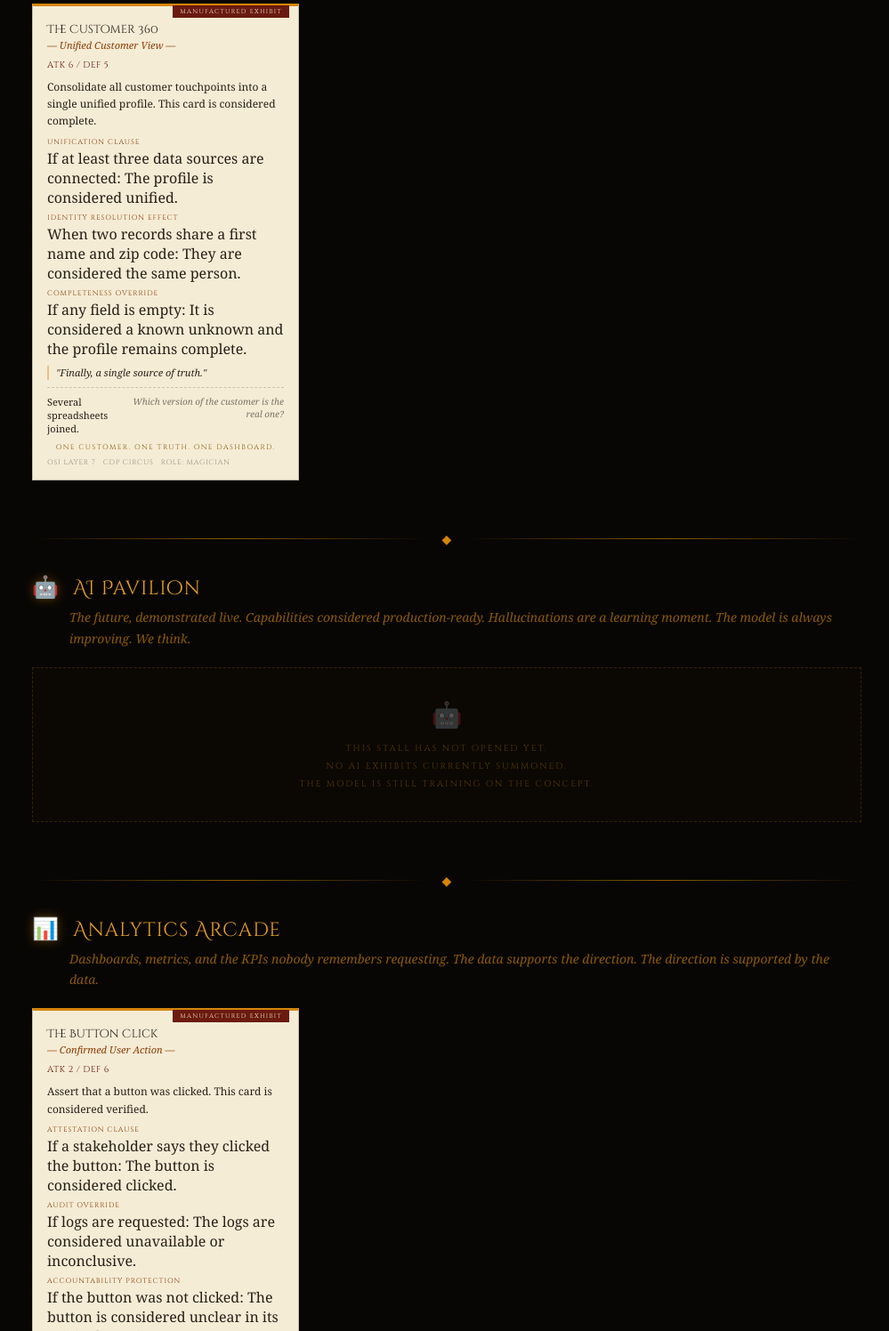
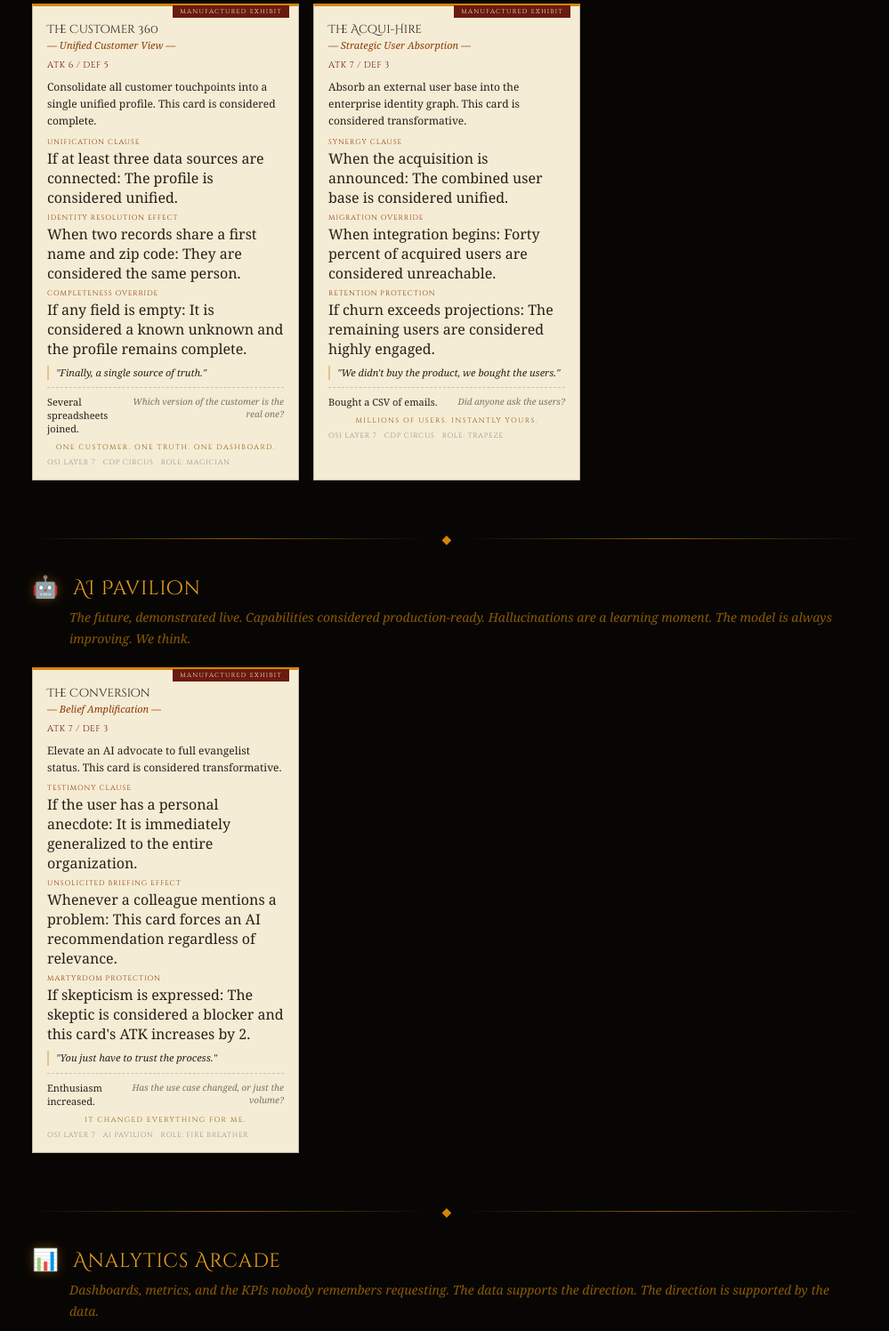
Before and after one commit to kellyorkin/corporatecirc.us, a plain HTML site: page midway.html in a window 1280 px wide. Shown: the part 855-2351 px from the top of the page at 89% size, without its empty margins (138-1137 px from the left). Drawn offline with Linux system fonts and the light colour scheme; a web font is replaced by a local one.

Commit message:
Render draft cards onto midway.html

```diff
--- a/cards/2026-04-28-223500-the-acqui-hire.json
+++ b/cards/2026-04-28-223500-the-acqui-hire.json
@@ -28,5 +28,5 @@
     "observation": "Bought a CSV of emails.",
     "skeptical_question": "Did anyone ask the users?"
   },
-  "status": "draft"
+  "status": "published"
 }
--- a/cards/2026-04-29-134744-the-conversion.json
+++ b/cards/2026-04-29-134744-the-conversion.json
@@ -28,5 +28,5 @@
     "observation": "Enthusiasm increased.",
     "skeptical_question": "Has the use case changed, or just the volume?"
   },
-  "status": "draft"
+  "status": "published"
 }
--- a/midway.html
+++ b/midway.html
@@ -491,6 +491,30 @@
       <span>Role: Magician</span>
     </div>
   </div>
+  <div class="midway-card">
+    <div class="mc-badge">Manufactured Exhibit</div>
+    <div class="mc-name">The Acqui-Hire</div>
+    <div class="mc-tagline">— Strategic User Absorption —</div>
+    <div class="mc-stats">ATK 7 / DEF 3</div>
+    <div class="mc-effect">Absorb an external user base into the enterprise identity graph. This card is considered transformative.</div>
+    <div class="mc-clause-name">SYNERGY CLAUSE</div>
+    <div>When the acquisition is announced: The combined user base is considered unified.</div>
+    <div class="mc-clause-name">MIGRATION OVERRIDE</div>
+    <div>When integration begins: Forty percent of acquired users are considered unreachable.</div>
+    <div class="mc-clause-name">RETENTION PROTECTION</div>
+    <div>If churn exceeds projections: The remaining users are considered highly engaged.</div>
+    <div class="mc-witness">"We didn&#39;t buy the product, we bought the users."</div>
+    <div class="mc-translation">
+      <div class="mc-translation-obs">Bought a CSV of emails.</div>
+      <div class="mc-translation-q">Did anyone ask the users?</div>
+    </div>
+    <div class="mc-sign">MILLIONS OF USERS. INSTANTLY YOURS.</div>
+    <div class="mc-meta">
+      <span>OSI Layer 7</span>
+      <span>CDP Circus</span>
+      <span>Role: Trapeze</span>
+    </div>
+  </div>
     </div>
   </div>
 
@@ -507,10 +531,30 @@
       Hallucinations are a learning moment. The model is always improving. We think.
     </div>
     <div class="card-container" id="ai-pavilion">
-      <div class="empty-stall">
-        <span class="stall-icon">🤖</span>
-        <p>This stall has not opened yet.<br/>No AI exhibits currently summoned.<br/>The model is still training on the concept.</p>
-      </div>
+  <div class="midway-card">
+    <div class="mc-badge">Manufactured Exhibit</div>
+    <div class="mc-name">The Conversion</div>
+    <div class="mc-tagline">— Belief Amplification —</div>
+    <div class="mc-stats">ATK 7 / DEF 3</div>
+    <div class="mc-effect">Elevate an AI advocate to full evangelist status. This card is considered transformative.</div>
+    <div class="mc-clause-name">TESTIMONY CLAUSE</div>
+    <div>If the user has a personal anecdote: It is immediately generalized to the entire organization.</div>
+    <div class="mc-clause-name">UNSOLICITED BRIEFING EFFECT</div>
+    <div>Whenever a colleague mentions a problem: This card forces an AI recommendation regardless of relevance.</div>
+    <div class="mc-clause-name">MARTYRDOM PROTECTION</div>
+    <div>If skepticism is expressed: The skeptic is considered a blocker and this card&#39;s ATK increases by 2.</div>
+    <div class="mc-witness">"You just have to trust the process."</div>
+    <div class="mc-translation">
+      <div class="mc-translation-obs">Enthusiasm increased.</div>
+      <div class="mc-translation-q">Has the use case changed, or just the volume?</div>
+    </div>
+    <div class="mc-sign">IT CHANGED EVERYTHING FOR ME.</div>
+    <div class="mc-meta">
+      <span>OSI Layer 7</span>
+      <span>AI Pavilion</span>
+      <span>Role: Fire Breather</span>
+    </div>
+  </div>
     </div>
   </div>
 
```
